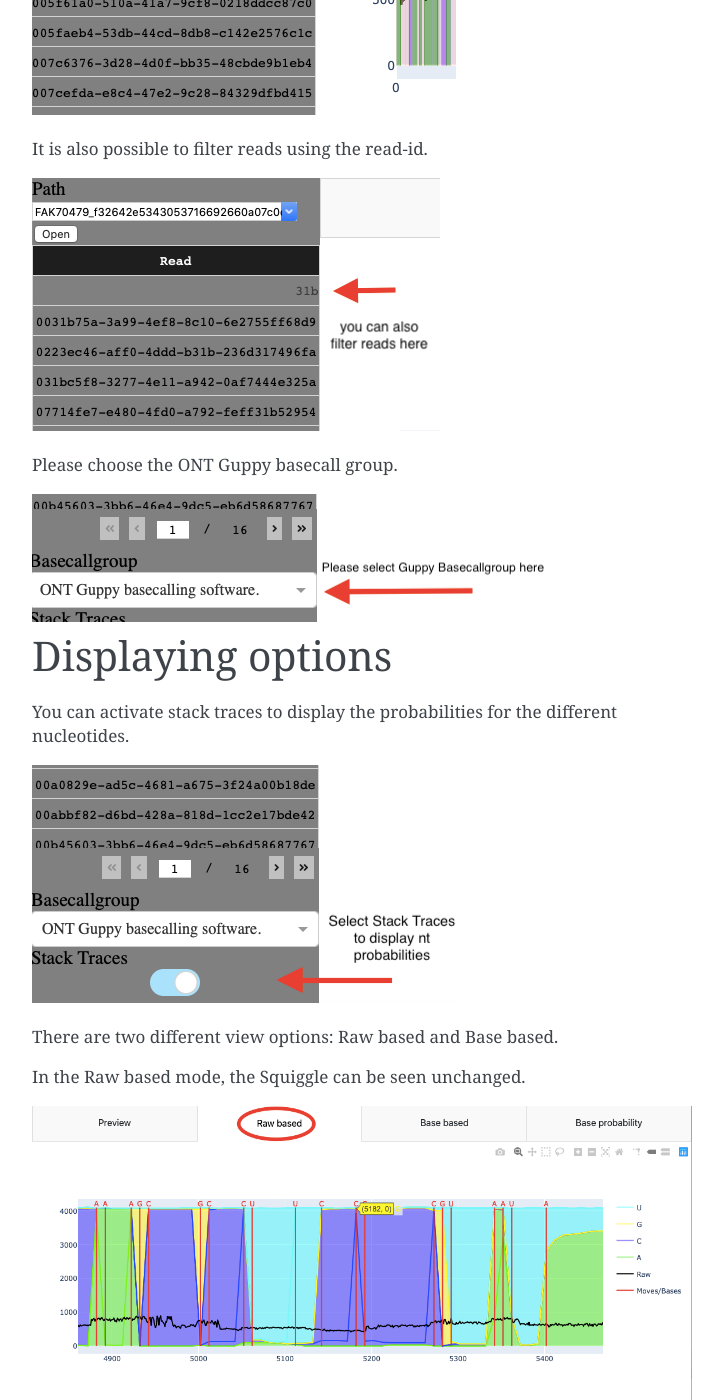
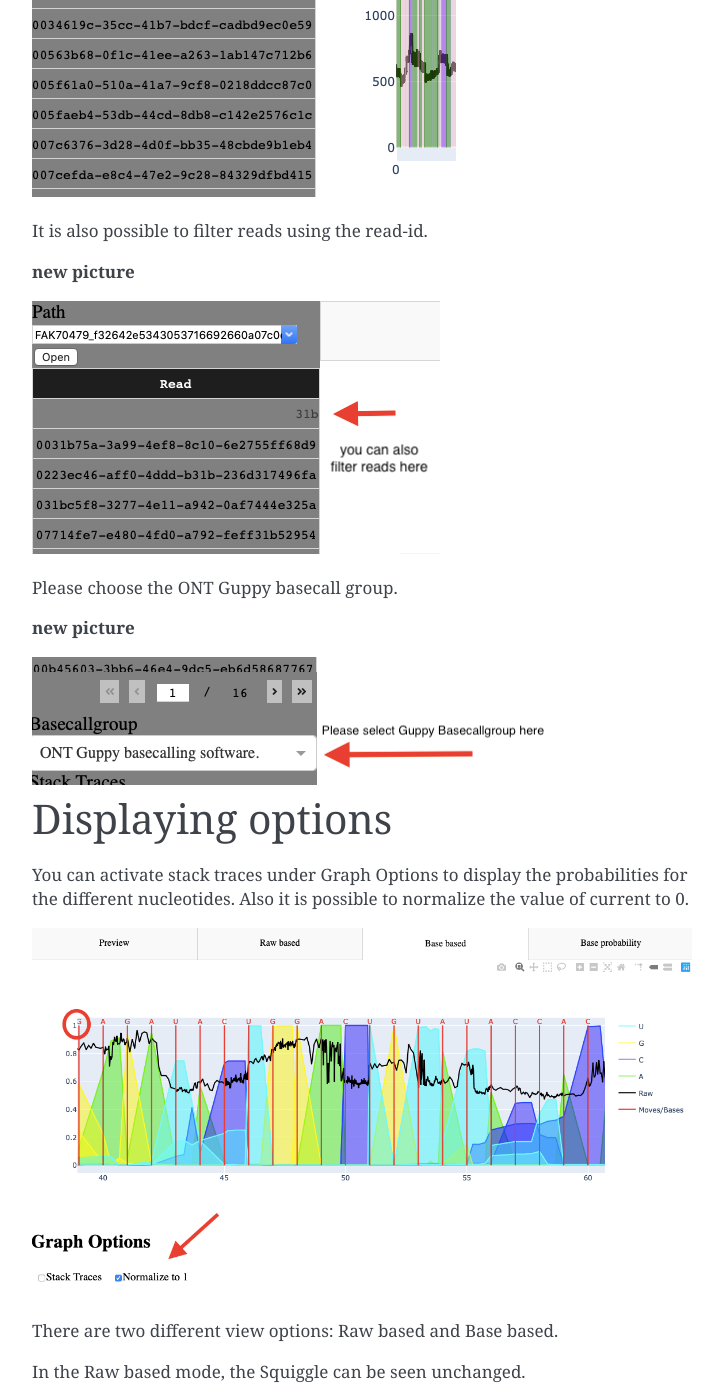
Before and after one commit to Fabianexe/SlaPPy, a Sphinx documentation site: the page built from docs/ReadMe.md, in a window 1280 px wide and 1400 px high, scrolled down 1641 px. Shown: the whole window, without its empty margins (388-1111 px from the left). Built offline with Sphinx 7.4.7, drawn with Linux system fonts in a browser that asks for light colours; some of the changed text lies outside the part shown.

Commit message:
changes in pictures

```diff
--- a/docs/ReadMe.md
+++ b/docs/ReadMe.md
@@ -29,25 +29,33 @@ Then the browser based GUI opens.
 
 First choose a fast5 file by entering the file path in the upper left window.
 
+**new picture**
+
 ![enter path](https://raw.githubusercontent.com/Fabianexe/SlaPPy/master/pictures/path.png "enter the path here")
 
 Then you can select a read out of the fast5 file.
+
+**new picture**
 
 ![select_read](https://raw.githubusercontent.com/Fabianexe/SlaPPy/master/pictures/read_selection.png "select a read")
 
 It is also possible to filter reads using the read-id.
 
+**new picture**
+
 ![filter reads](https://raw.githubusercontent.com/Fabianexe/SlaPPy/master/pictures/filter_reads.png "Filter reads")
 
 Please choose the ONT Guppy basecall group.
+
+**new picture**
 
 ![select_basecall_group](https://raw.githubusercontent.com/Fabianexe/SlaPPy/master/pictures/basecallgroup.png "select basecall group")
 
 ## Displaying options
 
-You can activate stack traces to display the probabilities for the different nucleotides.
+You can activate stack traces under Graph Options to display the probabilities for the different nucleotides. Also it is possible to normalize the value of current to 0.
 
-![stack traces](https://raw.githubusercontent.com/Fabianexe/SlaPPy/master/pictures/stack_traces.png "stack traces")
+![graph_options](https://raw.githubusercontent.com/Fabianexe/SlaPPy/master/pictures/normalize_graph_option.png "graph_options")
 
 There are two different view options: Raw based and Base based.
 
```
Also changed, not shown: pictures/normalize_graph_option.png.
